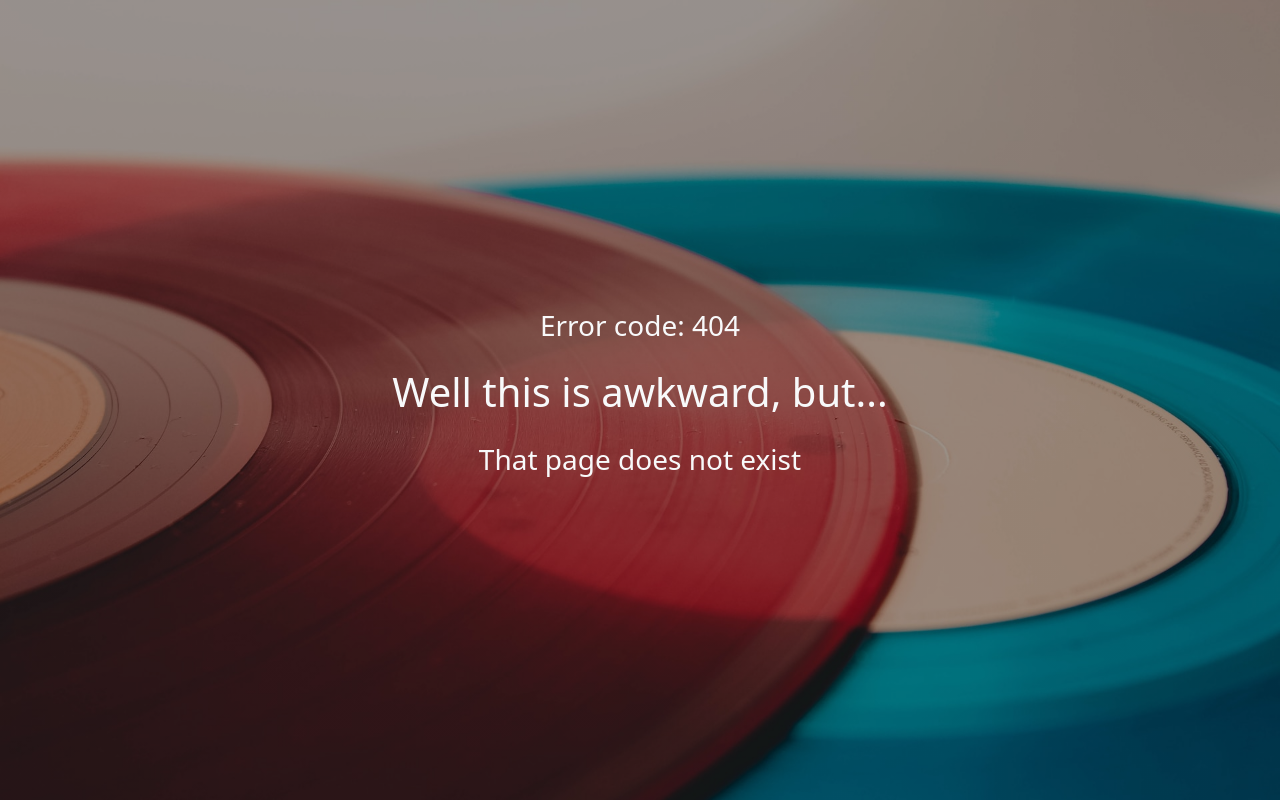
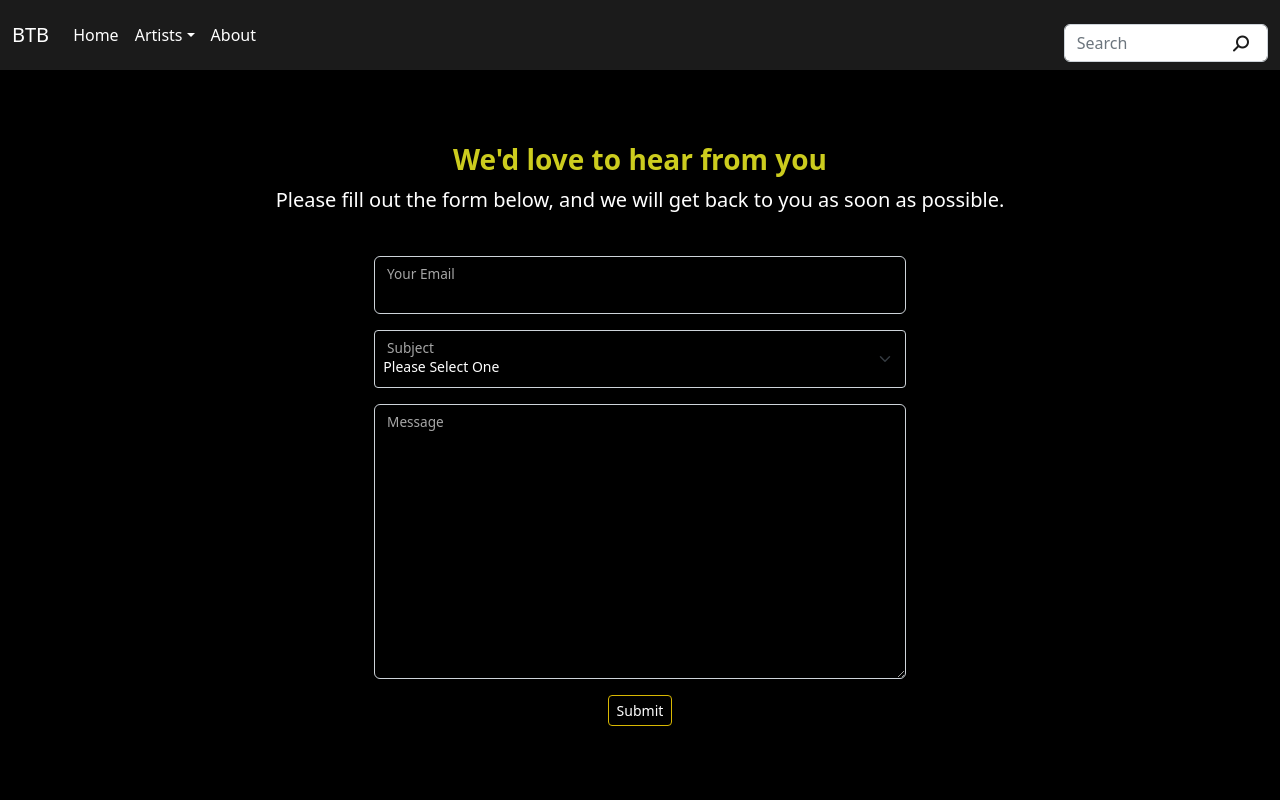
Before and after one commit to northendben/BTB, a Node server app: page /contact in a window 1280 px wide. Run offline with Node 20, Linux system fonts and the light colour scheme; some libraries are stand-ins or nearby versions.

Commit message:
added contact form functionality and changed about

```diff
--- a/index.js
+++ b/index.js
@@ -8,6 +8,8 @@
 const app = express();
 const errorHandler = require("./static/errors");
 const { error } = require("console");
+const sgMail = require('@sendgrid/mail')
+const sendEmail = require('./static/JS/sendEmail')
 // const db = require('./db')
 
 app.set("view engine", "ejs");
@@ -321,6 +323,21 @@
 // 	res.send(updates)
 // })
 
+app.get('/contact', errorHandler(async (req,res) =>{
+	res.render('contact', {title: 'Contact', paginationData: {isVerifiedArtists: false}})
+}))
+
+app.post('/send-email', errorHandler(async (req,res) =>{
+	const emailData = req.body
+	console.log(emailData)
+	const sentEmail = await sendEmail(emailData)
+	console.log(sentEmail)
+	if(sentEmail.status === 200){
+		return res.status(sentEmail.status).send({message: sentEmail.message})
+	}
+	return res.status(sentEmail.status).send({message: sentEmail.message})
+}))
+
 app.all("*", async (req, res, next) => {
 	res.render("errors", {
 		name: 404,
--- a/package.json
+++ b/package.json
@@ -10,6 +10,7 @@
   "author": "",
   "license": "ISC",
   "dependencies": {
+    "@sendgrid/mail": "^7.7.0",
     "dotenv": "^16.3.1",
     "ejs": "^3.1.9",
     "express": "^4.18.2",
--- /dev/null
+++ b/static/JS/handleContactSubmission.js
@@ -0,0 +1,33 @@
+async function submitForm(form){
+    const data = {
+        'subject': form.subject.value,
+        'userEmail': form.userEmail.value,
+        'body': form.body.value
+    }
+    form.reset()
+    const req = await fetch('/send-email', {
+        method: 'POST',
+        headers: {
+            'Content-Type': 'application/json'
+        },
+        body: JSON.stringify(data)
+    })
+    if(req.status === 200){
+        return displayMessage(true)
+    }
+   displayMessage(false)
+}
+
+function displayMessage(wasSuccessful) {
+    const containerToHide = document.querySelector('#contactWrapper')
+    containerToHide.classList.add('d-none')
+    const msgContainer = document.querySelector('.e-mail-confirmation-message')
+    const successMsg = document.querySelector('#successMsg')
+    const failMsg = document.querySelector('#failMsg')
+    msgContainer.classList.remove('d-none')
+    msgContainer.classList.add('d-flex')
+    if(wasSuccessful === true){
+       return  successMsg.classList.remove('d-none')
+    }
+    return failMsg.classList.remove('d-none')
+}
--- /dev/null
+++ b/static/JS/sendEmail.js
@@ -0,0 +1,29 @@
+const sgMail = require('@sendgrid/mail')
+if (process.env.NODE_ENV !== 'production') {
+    require('dotenv').config();
+  }
+
+sgKey = process.env.sgKey
+
+sgMail.setApiKey(sgKey)
+
+async function sendEmail(emailData){
+    const msg = {
+        to: process.env.contactEmail,
+        from: process.env.fromEmail,
+        subject: emailData.subject,
+        replyTo: emailData.userEmail,
+        text: emailData.body
+    }
+    console.log(msg)
+    try{
+        await sgMail.send(msg)
+        console.log('in the try')
+        return {status: 200, message: 'Email Sent Successfully'}
+    } catch (e){
+        console.log(e)
+        return {status: 500, message: 'An error occurred during sending.', error: e}
+    }
+}
+
+module.exports = sendEmail
--- /dev/null
+++ b/static/JS/validateForm.js
@@ -0,0 +1,15 @@
+const form = document.querySelector('.needs-validation')
+form.addEventListener('submit', validateForm)
+function validateForm(e){
+    e.preventDefault()
+    if (!form.checkValidity() || form.subject.value === 'Please Select One'){
+        // if(form.subject.value === 'Please Select One'){
+        //     const selectErrorMessage = document.querySelector('#subject')
+        //     selectErrorMessage.classList.add('is-invalid')
+        //     selectErrorMessage.nextElementSibling.style.display = 'block'
+        // }
+        form.classList.add('was-validated')
+    } else {
+    submitForm(form)
+    }
+}
--- a/static/app.css
+++ b/static/app.css
@@ -1,7 +1,12 @@
 .range{
     -webkit-appearance:none;
+    appearance: none;
     background-color:transparent;
     border-radius: 15px;
+}
+
+textarea.form-control {
+    height: 275px!important;
 }
 
 .accordion-item, .accordion-button {
@@ -134,6 +139,41 @@
     padding: 0;
     background-color: black;
     color: white;
+}
+
+.contact-info-container a, .contact-info-container a:hover {
+    text-decoration: none;
+    color: yellow;
+    font-size: 24px;
+}
+
+.ya-button  {
+    border-color: var(--accent-yellow);
+    color:white;
+}
+
+.ya-button:hover{
+    color: var(--accent-yellow);
+    border-color:white;
+}
+.form-select, .form-select-sm{
+    background-color: black!important;
+}
+
+.form-select:focus, .form-select-sm:focus{
+    background-color: black!important;
+    border-color: var(--accent-yellow);
+}
+
+.form-floating input, .form-floating textarea, .form-floating select {
+    background-color: transparent;
+    color: white!important;
+}
+
+
+.form-floating input:focus, .form-floating textarea:focus, .form-floating select:focus{
+    background-color: transparent;
+    border-color: var(--accent-yellow);
 }
 .errors-container {
     height: 100vh;
--- /dev/null
+++ b/views/contact.ejs
@@ -0,0 +1,40 @@
+<%- include('./templates/header.ejs') %>
+<%- include('./templates/solidNav.ejs') %>
+<div class="e-mail-confirmation-message d-none flex-grow-1 justify-content-center align-items-center">
+        <p id="successMsg" class="d-none fs-3">Your email sent successfully</p>
+        <p id="failMsg" class="d-none fs-3">Sorry, there was an error sending. Please refresh and try again.</p>
+</div>
+<div class="col-md-10 col-12 offset-md-1 d-flex flex-column justify-content-center align-items-center flex-grow-1" id="contactWrapper">
+    <h3 class="emphasis">We'd love to hear from you</h3>
+    <p class="fs-5 text-center mb-3">Please fill out the form below, and we will get back to you as soon as possible.</p>
+    <div class="card px-3 px-md-0 col-12 col-md-6 mt-4">
+        <form action="/send-email" class="needs-validation" id="contactForm" novalidate method="POST">
+            <div class="form-floating mb-3">
+                <input type="email" name="userEmail" id="userEmail" class="form-control" required>
+                <label for="userEmail">Your Email</label>
+                <div class="invalid-feedback">Please enter a valid e-mail address.</div>
+            </div>
+            <div class="form-floating mb-3">
+                <select name="subject" id="subject" class="form-select form-select-sm" required >
+                    <option value = ''selected disabled>Please Select One</option>
+                    <option value="General Contact">General Contact</option>
+                    <option value="Professional Opportunity">Professional Opportunity</option>
+                    <option value="Incorrect Data">Incorrect Data</option>
+                    <option value="Request">Request</option>
+                </select>
+                <label for="subject">Subject</label>
+                <div class="invalid-feedback">Please select an option</div>
+            </div>
+            <div class="form-floating mb-3">
+                <textarea name="body" id="body" cols="30" class="form-control" required></textarea>
+                <label for="body">Message</label>
+                <div class="invalid-feedback">Please enter a message.</div>
+            </div>
+            <div class="submit-button-container d-flex w-100 justify-content-center"><button class="btn btn-sm btn-outline ya-button">Submit</button></div>
+        </form>
+    </div>
+</div>
+<script src="/JS/validateForm.js"></script>
+<script src="/JS/handleSearchSubmit.js"></script>
+<script src="/JS/handleContactSubmission.js"></script>
+<%- include('./templates/footer.ejs') %>
--- a/views/templates/solidNav.ejs
+++ b/views/templates/solidNav.ejs
@@ -1,4 +1,4 @@
-<div class="whole-wrapper vh-100">
+<div class="whole-wrapper vh-100 d-flex flex-column">
   <nav class="navbar bg-dark navbar-dark navbar-expand-lg w-100">
       <div class="container-fluid">
         <a class="navbar-brand" href="#">BTB</a>
```
Also changed, not shown: views/about.ejs (+6 -1 lines), 1 other file.
